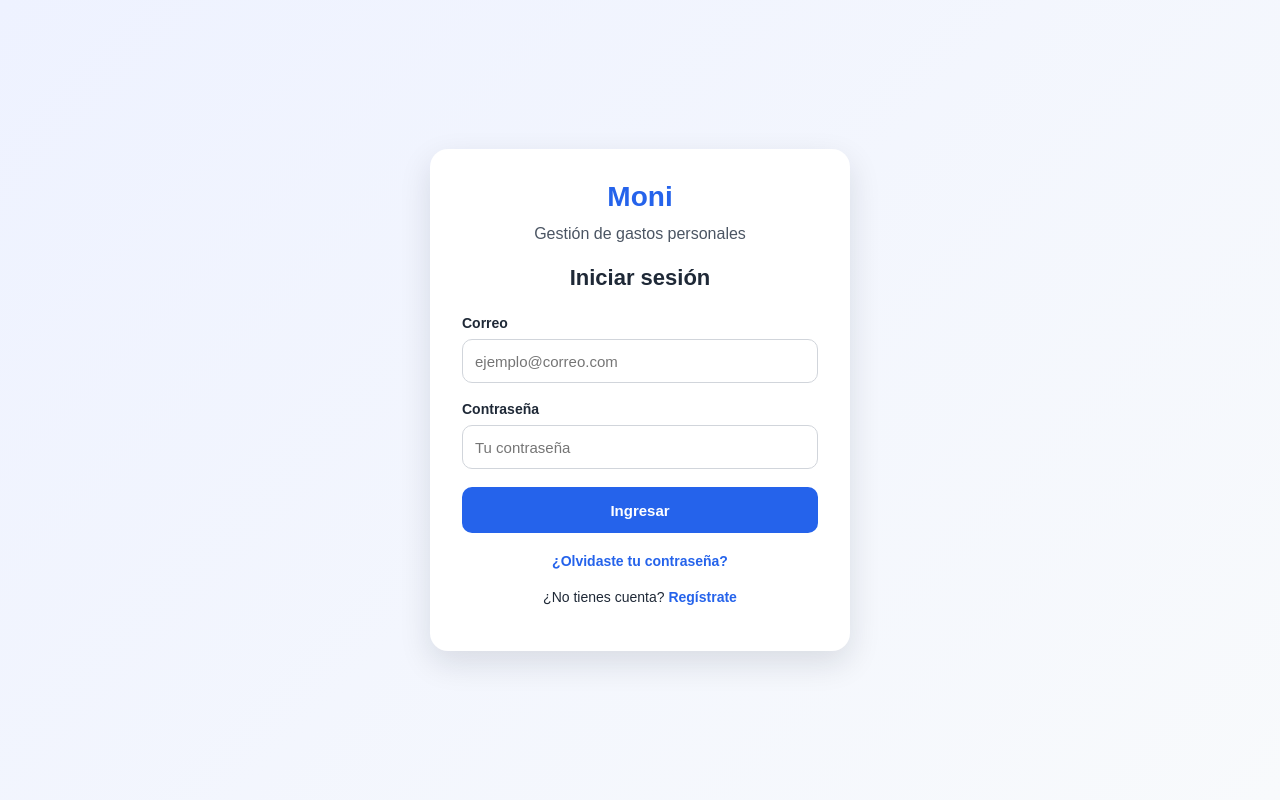
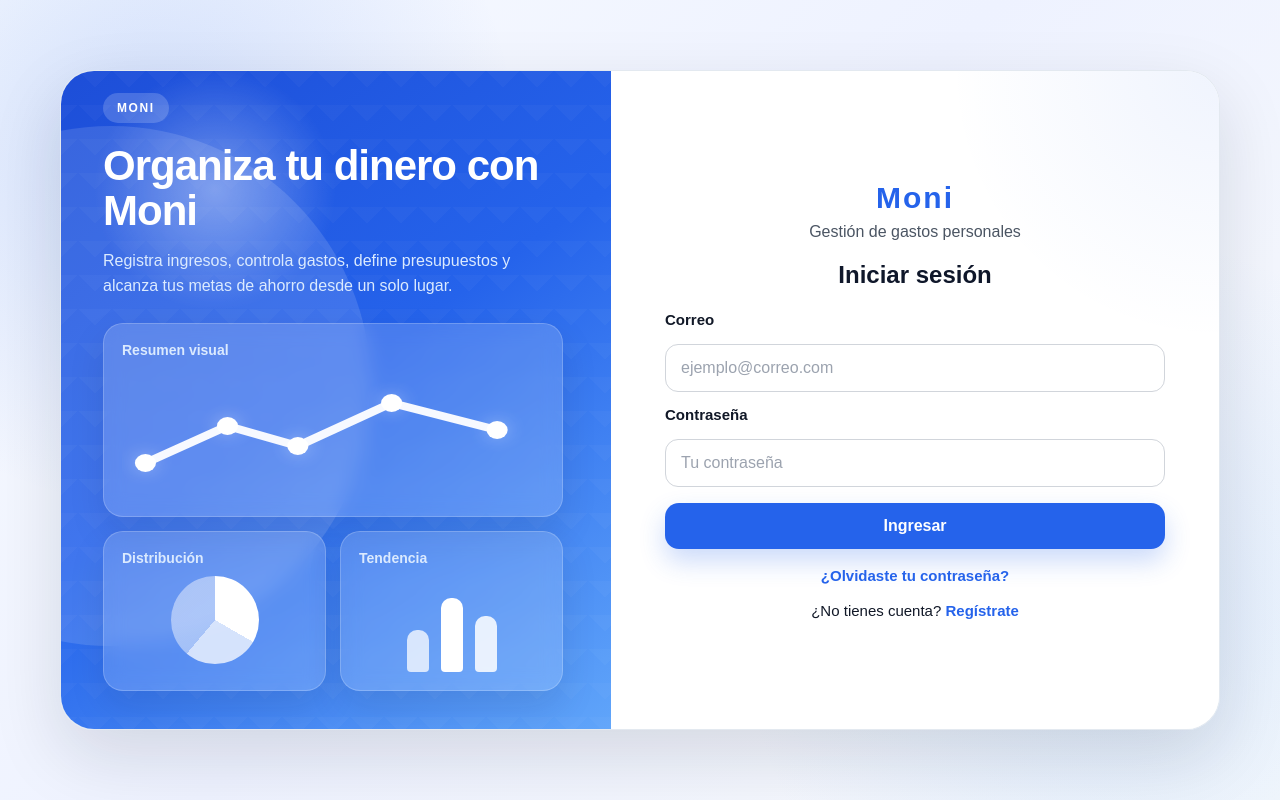
Before and after one commit to enleam/Moni, a React (Vite) app in the folder frontend/: page /login in a window 1280 px wide. Built offline with nearby package versions, Linux system fonts and the light colour scheme; no server answers.

Commit message:
Mejora de estilos para Login, Registro, Password y Email

```diff
--- a/frontend/src/App.css
+++ b/frontend/src/App.css
@@ -16,73 +16,445 @@ a {
 
 /* =========================
    AUTH
+   Login / Registro / Recuperar contraseña / Verificar correo
 ========================= */
 
 .auth-page {
+  height: 100vh;
   min-height: 100vh;
   display: flex;
   align-items: center;
   justify-content: center;
-  padding: 24px;
-  background: linear-gradient(135deg, #eef2ff, #f8fafc);
+  padding: 16px;
+  overflow: hidden;
+  background:
+    radial-gradient(circle at 12% 18%, rgba(37, 99, 235, 0.18), transparent 28%),
+    radial-gradient(circle at 88% 78%, rgba(96, 165, 250, 0.16), transparent 30%),
+    linear-gradient(135deg, #f8fbff 0%, #eef2ff 48%, #f8fafc 100%);
+}
+
+.auth-shell {
+  width: 100%;
+  max-width: 1160px;
+  height: min(660px, calc(100vh - 32px));
+  display: grid;
+  grid-template-columns: 0.95fr 1.05fr;
+  background: rgba(255, 255, 255, 0.92);
+  border: 1px solid rgba(226, 232, 240, 0.95);
+  border-radius: 34px;
+  overflow: hidden;
+  box-shadow: 0 26px 70px rgba(15, 23, 42, 0.13);
+}
+
+.auth-visual {
+  position: relative;
+  overflow: hidden;
+  background:
+    radial-gradient(circle at 28% 18%, rgba(255, 255, 255, 0.35), transparent 18%),
+    linear-gradient(145deg, #1d4ed8 0%, #2563eb 48%, #60a5fa 100%);
+  color: #ffffff;
+  padding: 38px 42px;
+  display: flex;
+  align-items: center;
+}
+
+.auth-visual::before {
+  content: '';
+  position: absolute;
+  width: 520px;
+  height: 520px;
+  border-radius: 999px;
+  background: rgba(255, 255, 255, 0.12);
+  left: -210px;
+  top: 55px;
+}
+
+.auth-visual::after {
+  content: '';
+  position: absolute;
+  inset: 0;
+  opacity: 0.08;
+  background-image:
+    linear-gradient(135deg, rgba(255, 255, 255, 0.35) 25%, transparent 25%),
+    linear-gradient(225deg, rgba(255, 255, 255, 0.35) 25%, transparent 25%);
+  background-size: 34px 34px;
+}
+
+.auth-visual-content {
+  position: relative;
+  z-index: 1;
+  max-width: 460px;
+  transform: translateY(-8px);
+}
+
+.auth-visual-badge {
+  display: inline-flex;
+  margin-bottom: 20px;
+  padding: 8px 14px;
+  border-radius: 999px;
+  background: rgba(255, 255, 255, 0.18);
+  color: #ffffff;
+  font-size: 12px;
+  font-weight: 900;
+  letter-spacing: 1.6px;
+}
+
+.auth-visual h2 {
+  margin: 0 0 14px;
+  font-size: 42px;
+  line-height: 1.08;
+  letter-spacing: -1px;
+}
+
+.auth-visual p {
+  margin: 0 0 24px;
+  color: #dbeafe;
+  font-size: 16px;
+  line-height: 1.6;
+}
+
+.auth-graphics {
+  margin-top: 8px;
+}
+
+.auth-graph-card {
+  background: rgba(255, 255, 255, 0.16);
+  border: 1px solid rgba(255, 255, 255, 0.20);
+  border-radius: 20px;
+  padding: 18px;
+  backdrop-filter: blur(10px);
+  box-shadow: 0 16px 36px rgba(15, 23, 42, 0.10);
+}
+
+.graph-title {
+  display: block;
+  color: #dbeafe;
+  font-size: 14px;
+  font-weight: 700;
+  margin-bottom: 10px;
+}
+
+.auth-graph-line {
+  margin-bottom: 14px;
+  padding: 18px;
+}
+
+.line-chart {
+  width: 100%;
+  height: 130px;
+}
+
+.line-chart svg {
+  width: 100%;
+  height: 100%;
+  display: block;
+}
+
+.line-chart circle {
+  fill: #ffffff;
+  filter: drop-shadow(0 0 8px rgba(255, 255, 255, 0.35));
+}
+
+.auth-graph-row {
+  display: grid;
+  grid-template-columns: 1fr 1fr;
+  gap: 14px;
+}
+
+.pie-chart {
+  width: 88px;
+  height: 88px;
+  border-radius: 50%;
+  margin: 8px auto 2px;
+  background: conic-gradient(
+    #ffffff 0deg 120deg,
+    rgba(255, 255, 255, 0.75) 120deg 220deg,
+    rgba(255, 255, 255, 0.45) 220deg 360deg
+  );
+}
+
+.bar-chart {
+  height: 96px;
+  display: flex;
+  align-items: flex-end;
+  justify-content: center;
+  gap: 12px;
+  padding-top: 10px;
+}
+
+.bar {
+  width: 22px;
+  border-radius: 10px 10px 4px 4px;
+  background: #ffffff;
+  display: inline-block;
+}
+
+.bar-1 {
+  height: 42px;
+  opacity: 0.75;
+}
+
+.bar-2 {
+  height: 74px;
+}
+
+.bar-3 {
+  height: 56px;
+  opacity: 0.85;
+}
+
+.auth-form-panel {
+  display: flex;
+  align-items: center;
+  justify-content: center;
+  padding: 34px 38px;
+  background:
+    radial-gradient(circle at top right, rgba(37, 99, 235, 0.07), transparent 30%),
+    #ffffff;
 }
 
 .auth-card {
   width: 100%;
-  max-width: 420px;
-  background: #ffffff;
-  border-radius: 18px;
-  padding: 32px;
-  box-shadow: 0 12px 32px rgba(15, 23, 42, 0.12);
+  max-width: 500px;
+  background: transparent;
+  border: none;
+  box-shadow: none;
+  padding: 0;
 }
 
 .auth-card h1 {
   margin: 0;
   color: #2563eb;
-  font-size: 28px;
+  font-size: 30px;
   text-align: center;
-}
-
-.auth-card h2 {
-  margin: 10px 0 24px;
-  font-size: 22px;
-  text-align: center;
-}
-
-.auth-card button {
-  width: 100%;
-  height: 46px;
-  border: none;
-  border-radius: 10px;
-  background: #2563eb;
-  color: #ffffff;
-  font-size: 15px;
-  font-weight: 700;
-  cursor: pointer;
-}
-
-.auth-card button:disabled {
-  opacity: 0.7;
-  cursor: not-allowed;
-}
-
-.auth-link {
-  margin-top: 20px;
-  text-align: center;
-  font-size: 14px;
-}
-
-.auth-link a {
-  color: #2563eb;
-  font-weight: 700;
+  font-weight: 800;
+  letter-spacing: 2px;
 }
 
 .auth-subtitle {
-  margin: 12px 0 22px;
+  margin: 8px 0 20px;
   text-align: center;
   color: #4b5563;
   font-size: 16px;
   font-weight: 500;
+}
+
+.auth-card h2 {
+  margin: 0 0 22px;
+  font-size: 24px;
+  text-align: center;
+  color: #0f172a;
+  font-weight: 800;
+}
+
+.auth-logo-link {
+  text-decoration: none;
+  color: inherit;
+}
+
+.auth-card .form-group {
+  margin-bottom: 14px;
+}
+
+.auth-card .form-group label {
+  display: block;
+  margin-bottom: 8px;
+  color: #111827;
+  font-size: 15px;
+  font-weight: 700;
+}
+
+.auth-card .form-group input {
+  width: 100%;
+  box-sizing: border-box;
+  height: auto;
+  border: 1px solid #d1d5db;
+  border-radius: 13px;
+  padding: 14px 15px;
+  color: #111827;
+  background: #ffffff;
+  font-size: 16px;
+  outline: none;
+  transition: border-color 0.2s ease, box-shadow 0.2s ease, background 0.2s ease;
+}
+
+.auth-card .form-group input:focus {
+  border-color: #2563eb;
+  background: #ffffff;
+  box-shadow: 0 0 0 4px rgba(37, 99, 235, 0.12);
+}
+
+.auth-card .form-group input::placeholder {
+  color: #9ca3af;
+}
+
+.auth-card button[type='submit'] {
+  width: 100%;
+  border: none;
+  border-radius: 14px;
+  padding: 14px 16px;
+  margin-top: 2px;
+  background: #2563eb;
+  color: #ffffff;
+  font-size: 16px;
+  font-weight: 800;
+  cursor: pointer;
+  box-shadow: 0 12px 26px rgba(37, 99, 235, 0.24);
+  transition: transform 0.2s ease, box-shadow 0.2s ease, background 0.2s ease;
+}
+
+.auth-card button[type='submit']:hover:not(:disabled) {
+  background: #1d4ed8;
+  transform: translateY(-2px);
+  box-shadow: 0 16px 34px rgba(37, 99, 235, 0.30);
+}
+
+.auth-card button[type='submit']:disabled {
+  opacity: 0.65;
+  cursor: not-allowed;
+  box-shadow: none;
+}
+
+.auth-link {
+  margin: 18px 0 0;
+  text-align: center;
+  color: #111827;
+  font-size: 15px;
+}
+
+.auth-link a {
+  color: #2563eb;
+  font-weight: 800;
+  text-decoration: none;
+}
+
+.auth-link a:hover {
+  text-decoration: underline;
+}
+
+.auth-card .success-message {
+  background: #dcfce7;
+  border: 1px solid #bbf7d0;
+  color: #166534;
+  padding: 12px 14px;
+  border-radius: 12px;
+  font-size: 14px;
+  font-weight: 600;
+  margin: 14px 0;
+}
+
+.auth-card .error-message {
+  background: #fee2e2;
+  border: 1px solid #fecaca;
+  color: #b91c1c;
+  padding: 12px 14px;
+  border-radius: 12px;
+  font-size: 14px;
+  font-weight: 600;
+  margin: 14px 0;
+}
+
+.auth-card .empty-text {
+  color: #6b7280;
+  text-align: center;
+  font-size: 15px;
+  background: transparent;
+  padding: 0;
+}
+
+.dev-reset-box {
+  background: #eff6ff;
+  border: 1px solid #bfdbfe;
+  color: #1e3a8a;
+  padding: 14px;
+  border-radius: 12px;
+  margin: 16px 0;
+  font-size: 14px;
+  word-break: break-all;
+}
+
+.dev-reset-box strong {
+  display: block;
+  margin-bottom: 6px;
+}
+
+.dev-reset-box p {
+  margin: 0 0 8px;
+}
+
+.dev-reset-box a {
+  color: #2563eb;
+  font-weight: 800;
+  text-decoration: underline;
+}
+
+@media (max-width: 950px) {
+  .auth-page {
+    height: auto;
+    min-height: 100vh;
+    overflow-y: auto;
+    padding: 24px 16px;
+  }
+
+  .auth-shell {
+    max-width: 560px;
+    height: auto;
+    min-height: auto;
+    grid-template-columns: 1fr;
+  }
+
+  .auth-visual {
+    display: none;
+  }
+
+  .auth-form-panel {
+    padding: 42px 28px;
+  }
+}
+
+@media (max-width: 640px) {
+  .auth-shell {
+    border-radius: 26px;
+  }
+
+  .auth-form-panel {
+    padding: 34px 24px;
+  }
+
+  .auth-card h1 {
+    font-size: 30px;
+  }
+
+  .auth-card h2 {
+    font-size: 24px;
+  }
+}
+
+.auth-card-register {
+  transform: translateY(-22px);
+}
+
+.auth-card-register h2 {
+  margin-bottom: 20px;
+}
+
+.auth-card-register .form-group {
+  margin-bottom: 13px;
+}
+
+.auth-card-register .auth-link {
+  margin-top: 18px;
+  margin-bottom: 18px;
+}
+
+@media (max-width: 950px) {
+  .auth-card-register {
+    transform: none;
+  }
+
+  .auth-card-register .auth-link {
+    margin-bottom: 0;
+  }
 }
 
 /* =========================
--- /dev/null
+++ b/frontend/src/components/AuthLayout.tsx
@@ -0,0 +1,74 @@
+import type { ReactNode } from 'react';
+
+interface AuthLayoutProps {
+  children: ReactNode;
+}
+
+function AuthLayout({ children }: AuthLayoutProps) {
+  return (
+    <div className="auth-page">
+      <div className="auth-shell">
+        <section className="auth-visual">
+          <div className="auth-visual-content">
+            <span className="auth-visual-badge">MONI</span>
+
+            <h2>Organiza tu dinero con Moni</h2>
+
+            <p>
+              Registra ingresos, controla gastos, define presupuestos y alcanza
+              tus metas de ahorro desde un solo lugar.
+            </p>
+
+            <div className="auth-graphics">
+              <div className="auth-graph-card auth-graph-line">
+                <span className="graph-title">Resumen visual</span>
+
+                <div className="line-chart">
+                  <svg viewBox="0 0 360 130" preserveAspectRatio="none">
+                    <polyline
+                      points="20,95 90,58 150,78 230,35 320,62"
+                      fill="none"
+                      stroke="rgba(255,255,255,0.95)"
+                      strokeWidth="8"
+                      strokeLinecap="round"
+                      strokeLinejoin="round"
+                    />
+
+                    <circle cx="20" cy="95" r="9" />
+                    <circle cx="90" cy="58" r="9" />
+                    <circle cx="150" cy="78" r="9" />
+                    <circle cx="230" cy="35" r="9" />
+                    <circle cx="320" cy="62" r="9" />
+                  </svg>
+                </div>
+              </div>
+
+              <div className="auth-graph-row">
+                <div className="auth-graph-card auth-graph-pie">
+                  <span className="graph-title">Distribución</span>
+                  <div className="pie-chart"></div>
+                </div>
+
+                <div className="auth-graph-card auth-graph-bars">
+                  <span className="graph-title">Tendencia</span>
+
+                  <div className="bar-chart">
+                    <span className="bar bar-1"></span>
+                    <span className="bar bar-2"></span>
+                    <span className="bar bar-3"></span>
+                  </div>
+                </div>
+              </div>
+            </div>
+          </div>
+        </section>
+
+        <section className="auth-form-panel">
+          {children}
+        </section>
+      </div>
+    </div>
+  );
+}
+
+export default AuthLayout;
--- a/frontend/src/pages/ForgotPassword.tsx
+++ b/frontend/src/pages/ForgotPassword.tsx
@@ -5,6 +5,7 @@ import { Link } from 'react-router-dom';
 import {
   solicitarRecuperacionPassword
 } from '../services/authService';
+import AuthLayout from '../components/AuthLayout';
 
 function ForgotPassword() {
   const [correo, setCorreo] = useState('');
@@ -41,7 +42,7 @@ function ForgotPassword() {
   };
 
   return (
-    <div className="auth-page">
+    <AuthLayout>
       <div className="auth-card">
         <h1>Moni</h1>
         <p className="auth-subtitle">Gestión de gastos personales</p>
@@ -84,7 +85,7 @@ function ForgotPassword() {
           <Link to="/login">Volver al login</Link>
         </p>
       </div>
-    </div>
+    </AuthLayout>
   );
 }
 
--- a/frontend/src/pages/Login.tsx
+++ b/frontend/src/pages/Login.tsx
@@ -2,6 +2,7 @@ import { useState } from 'react';
 import type { FormEvent } from 'react';
 import { Link, useNavigate } from 'react-router-dom';
 import { iniciarSesion, guardarSesion } from '../services/authService';
+import AuthLayout from '../components/AuthLayout';
 
 function Login() {
   const navigate = useNavigate();
@@ -37,7 +38,7 @@ function Login() {
   };
 
   return (
-    <div className="auth-page">
+    <AuthLayout>
       <div className="auth-card">
         <Link to="/" className="auth-logo-link">
           <h1>Moni</h1>
@@ -83,7 +84,7 @@ function Login() {
           ¿No tienes cuenta? <Link to="/registro">Regístrate</Link>
         </p>
       </div>
-    </div>
+    </AuthLayout>
   );
 }
 
--- a/frontend/src/pages/ResetPassword.tsx
+++ b/frontend/src/pages/ResetPassword.tsx
@@ -5,6 +5,7 @@ import { Link, useNavigate, useParams } from 'react-router-dom';
 import {
   restablecerPassword
 } from '../services/authService';
+import AuthLayout from '../components/AuthLayout';
 
 function ResetPassword() {
   const navigate = useNavigate();
@@ -61,7 +62,7 @@ function ResetPassword() {
   };
 
   return (
-    <div className="auth-page">
+    <AuthLayout>
       <div className="auth-card">
         <h1>Moni</h1>
         <p className="auth-subtitle">Gestión de gastos personales</p>
@@ -104,7 +105,7 @@ function ResetPassword() {
           <Link to="/login">Volver al login</Link>
         </p>
       </div>
-    </div>
+    </AuthLayout>
   );
 }
 
--- a/frontend/src/pages/VerificarEmail.tsx
+++ b/frontend/src/pages/VerificarEmail.tsx
@@ -2,6 +2,7 @@ import { useEffect, useState } from 'react';
 import { Link, useParams } from 'react-router-dom';
 
 import { verificarEmail } from '../services/authService';
+import AuthLayout from '../components/AuthLayout';
 
 function VerificarEmail() {
   const { token } = useParams();
@@ -39,7 +40,7 @@ function VerificarEmail() {
   }, [token]);
 
   return (
-    <div className="auth-page">
+    <AuthLayout>
       <div className="auth-card">
         <h1>Moni</h1>
         <p className="auth-subtitle">Verificación de correo</p>
@@ -60,7 +61,7 @@ function VerificarEmail() {
           <Link to="/login">Ir a iniciar sesión</Link>
         </p>
       </div>
-    </div>
+    </AuthLayout>
   );
 }
 
```
Also changed, not shown: frontend/src/pages/Registro.tsx (+4 -3 lines).
